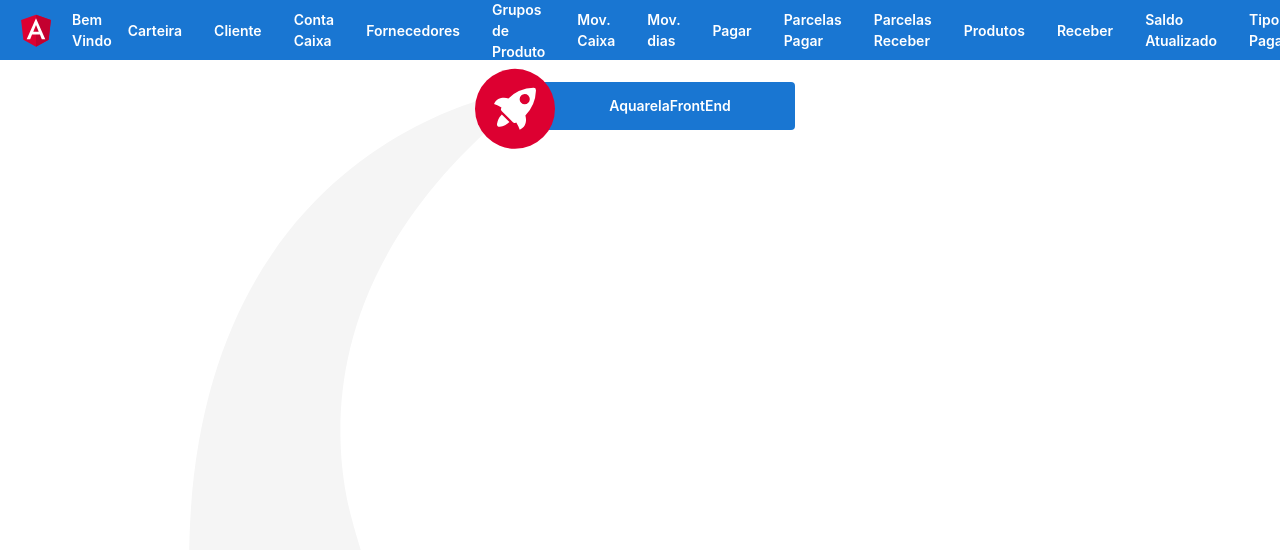
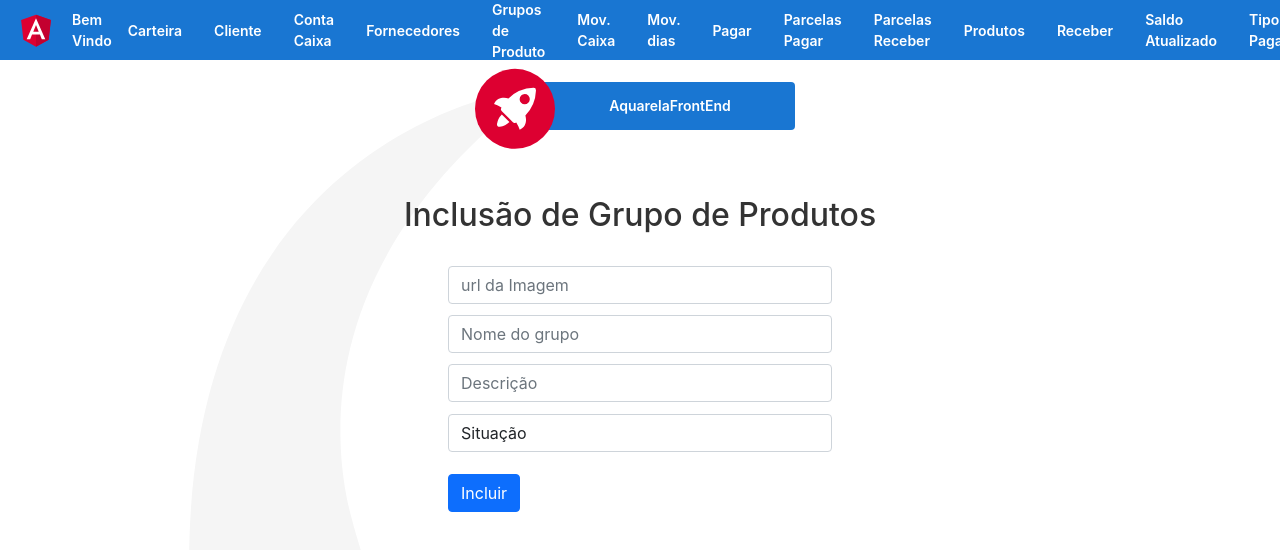
Before and after one commit to SidneyMaldonado/aquarela, an Angular app: page /grupoproduto/incluir in a window 1280 px wide. Before the commit this address led to /. Shown: the top 550 px of the page. Built offline with nearby package versions, Linux system fonts and the light colour scheme.

Commit message:
GrupoProdutoInserir - implementação

```diff
--- a/src/app/app-routing.module.ts
+++ b/src/app/app-routing.module.ts
@@ -23,6 +23,7 @@ import { VendaComponent } from './components/venda/venda.component';
 import { MovdiaIncluirComponent } from './components/movdia-incluir/movdia-incluir.component';
 import { FornecedorIncluirComponent } from './components/fornecedor-incluir/fornecedor-incluir.component';
 import { CarteiraIncluirComponent } from './components/carteira-incluir/carteira-incluir.component';
+import { GrupoprodutoIncluirComponent } from './components/grupoproduto-incluir/grupoproduto-incluir.component';
 
 const routes: Routes = [
   {path: "contacaixa", component: ContacaixaComponent},
@@ -60,7 +61,8 @@ const routes: Routes = [
   {path: "venda", component: VendaComponent},
   {path: "carteiraincluir", component: CarteiraIncluirComponent},
   {path:"movdia/incluir", component: MovdiaIncluirComponent},
-  {path: "fornecedor/incluir", component: FornecedorIncluirComponent}
+  {path: "fornecedor/incluir", component: FornecedorIncluirComponent},
+  {path: "grupoproduto/incluir", component: GrupoprodutoIncluirComponent},
 ]
 
 @NgModule({
--- a/src/app/app.module.ts
+++ b/src/app/app.module.ts
@@ -25,6 +25,7 @@ import { MovdiaIncluirComponent } from './components/movdia-incluir/movdia-inclu
 import { FormBuilder, FormsModule, ReactiveFormsModule } from '@angular/forms';
 import { FornecedorIncluirComponent } from './components/fornecedor-incluir/fornecedor-incluir.component';
 import { CarteiraIncluirComponent } from './components/carteira-incluir/carteira-incluir.component';
+import { GrupoprodutoIncluirComponent } from './components/grupoproduto-incluir/grupoproduto-incluir.component';
 
 @NgModule({
   declarations: [
@@ -48,7 +49,8 @@ import { CarteiraIncluirComponent } from './components/carteira-incluir/carteira
     FornecedorIncluirComponent,
     CarteiraIncluirComponent,
     MovdiaIncluirComponent,
-    FornecedorIncluirComponent
+    FornecedorIncluirComponent,
+    GrupoprodutoIncluirComponent
   ],
   imports: [
     BrowserModule,
--- /dev/null
+++ b/src/app/components/grupoproduto-incluir/grupoproduto-incluir.component.html
@@ -0,0 +1,15 @@
+<div class ="notificacao" id="notificacao"></div>
+<div class="container main-content">
+    <h2>Inclusão de Grupo de Produtos</h2>
+    <form class="form" [formGroup]="form" (submit)="submit()">
+        <input class="form-control" type="text" placeholder="url da Imagem" name="imagem" formControlName="dsImagem">
+        <input class="form-control" type="text" placeholder="Nome do grupo" name="nome" formControlName="dsNomeGrupo">
+        <input class="form-control" type="text" placeholder="Descrição" name="descricao" formControlName="dsDescricao">
+        <select aria-placeholder="Situação" class="form-control" formControlName="situacao" name="situacao">
+            <option value="" disabled selected hidden>Situação</option>
+            <option value="0">Inativo</option>
+            <option value="1">Ativo</option>
+        </select>
+        <input class="btn btn-primary" type="submit" value="Incluir">
+    </form>
+</div>
--- /dev/null
+++ b/src/app/components/grupoproduto-incluir/grupoproduto-incluir.component.ts
@@ -0,0 +1,50 @@
+import { Component, OnInit } from '@angular/core';
+import { FormBuilder, FormGroup, Validators } from '@angular/forms';
+import { GrupoProduto } from 'src/app/entities/grupoproduto';
+import { showSuccess, showError } from 'src/app/formHandler/formhandler';
+import { GrupoProdutoService } from 'src/app/services/grupoproduto.service';
+
+@Component({
+  selector: 'app-grupoproduto-incluir',
+  templateUrl: './grupoproduto-incluir.component.html',
+  styleUrls: ['./grupoproduto-incluir.component.css']
+})
+export class GrupoprodutoIncluirComponent implements OnInit {
+
+  form: FormGroup = this.formBuilder.group({
+    dsImagem: ['', Validators.required],
+    dsNomeGrupo: ['', Validators.required],
+    dsDescricao: ['', Validators.required],
+    situacao: ['', Validators.required],
+  })
+
+  constructor(private grupoProdutoService: GrupoProdutoService, private formBuilder: FormBuilder) { }
+
+  ngOnInit(): void {
+  }
+
+  submit() {
+    if(this.form.valid) {
+      const novoGrupo: GrupoProduto = {
+        idGrupoProduto: 0,
+        dsImagem: this.form.value.dsImagem,
+        dsNomeGrupo: this.form.value.dsNomeGrupo,
+        dsDescricao: this.form.value.dsDescricao,
+        dmSituacao: Boolean(this.form.value.situacao)
+      }
+      this.grupoProdutoService.incluir(novoGrupo).subscribe(res => {
+        console.log(res)
+        showSuccess("Grupo inserido")
+      }, error => {
+        if(error.status == 200) {
+          showSuccess('Grupo inserido')
+          setTimeout(() => window.location.reload(), 2000)
+        }
+        else console.log(error)
+      })
+    } else {
+      showError("Dados inválidos!")
+    }
+  }
+
+}
--- a/src/app/services/grupoproduto.service.ts
+++ b/src/app/services/grupoproduto.service.ts
@@ -16,4 +16,8 @@ export class GrupoProdutoService {
     return this.http.get<GrupoProduto[]>(`${this.apiUrl}`)
   }
 
+  incluir(novoGrupoProduto: GrupoProduto): Observable<GrupoProduto> {
+    return this.http.post<GrupoProduto>(this.apiUrl, novoGrupoProduto)
+  }
+
 }
```
Also changed, not shown: src/app/components/grupoproduto-incluir/grupoproduto-incluir.component.css (added), 1 other file (tests, documents, lock files or other folders).
